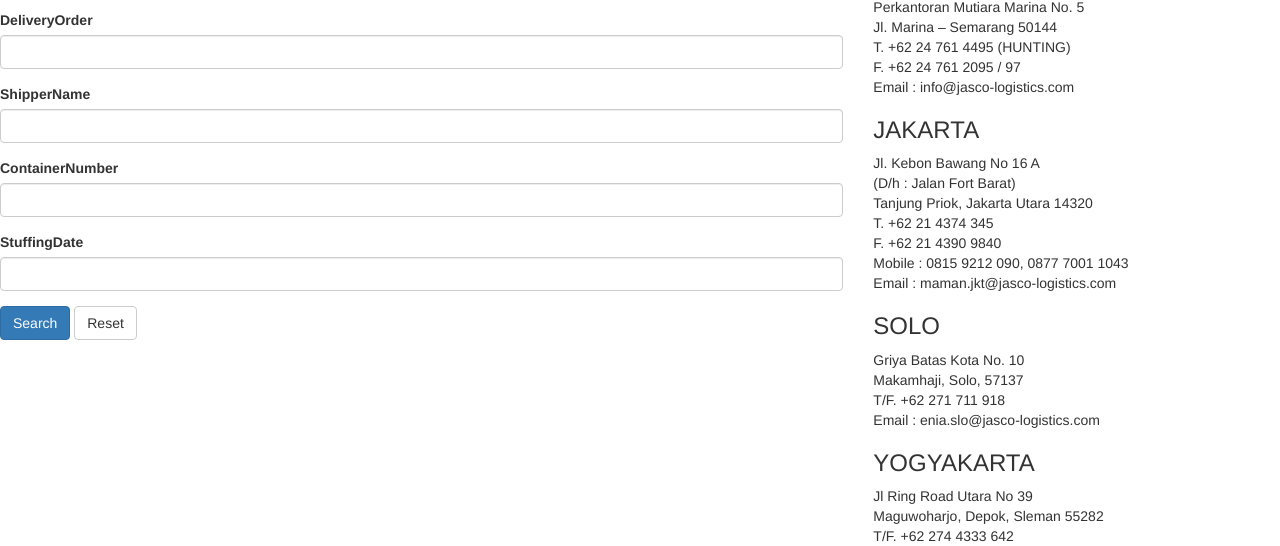
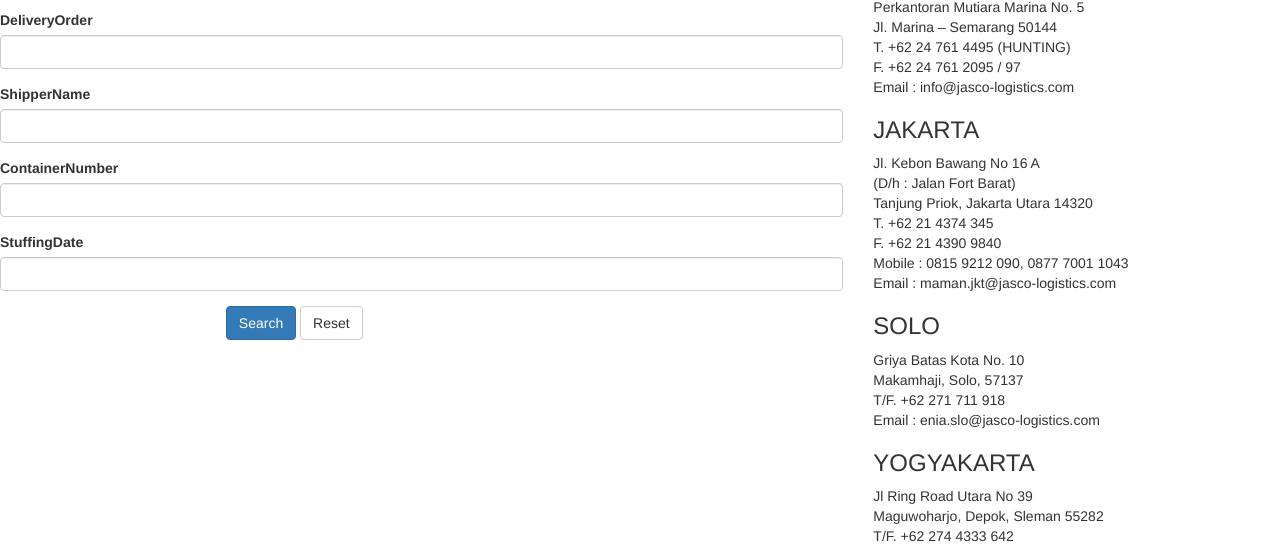
Before and after one commit to fredyns/ppjk, a Yii app: template views/site/cari.php in a window 1280 px wide. Shown: the part 206-752 px from the top of the page. Run offline with PHP 8.4 and a stand-in for Yii, Linux system fonts and the light colour scheme; the template is opened without the code that fills it, so the values that code supplies are empty; form fields are guessed from the names that the template uses; some libraries are stand-ins or nearby versions.

Commit message:
submit button pos

```diff
--- a/views/site/cari.php
+++ b/views/site/cari.php
@@ -99,10 +99,12 @@ $this->params['breadcrumbs'][] = $this->title;
                 ]
         );
         ?>
-
-        <div class="form-group">
-            <?= Html::submitButton('Search', ['class' => 'btn btn-primary']) ?>
-            <?= Html::resetButton('Reset', ['class' => 'btn btn-default']) ?>
+        <div class="form-group field-submit">
+            <label class="control-label col-sm-3" for="submit">&nbsp;</label>
+            <div class="col-sm-6">
+                <?= Html::submitButton('Search', ['class' => 'btn btn-primary']) ?>
+                <?= Html::resetButton('Reset', ['class' => 'btn btn-default']) ?>
+            </div>
         </div>
 
         <?php ActiveForm::end(); ?>
```
